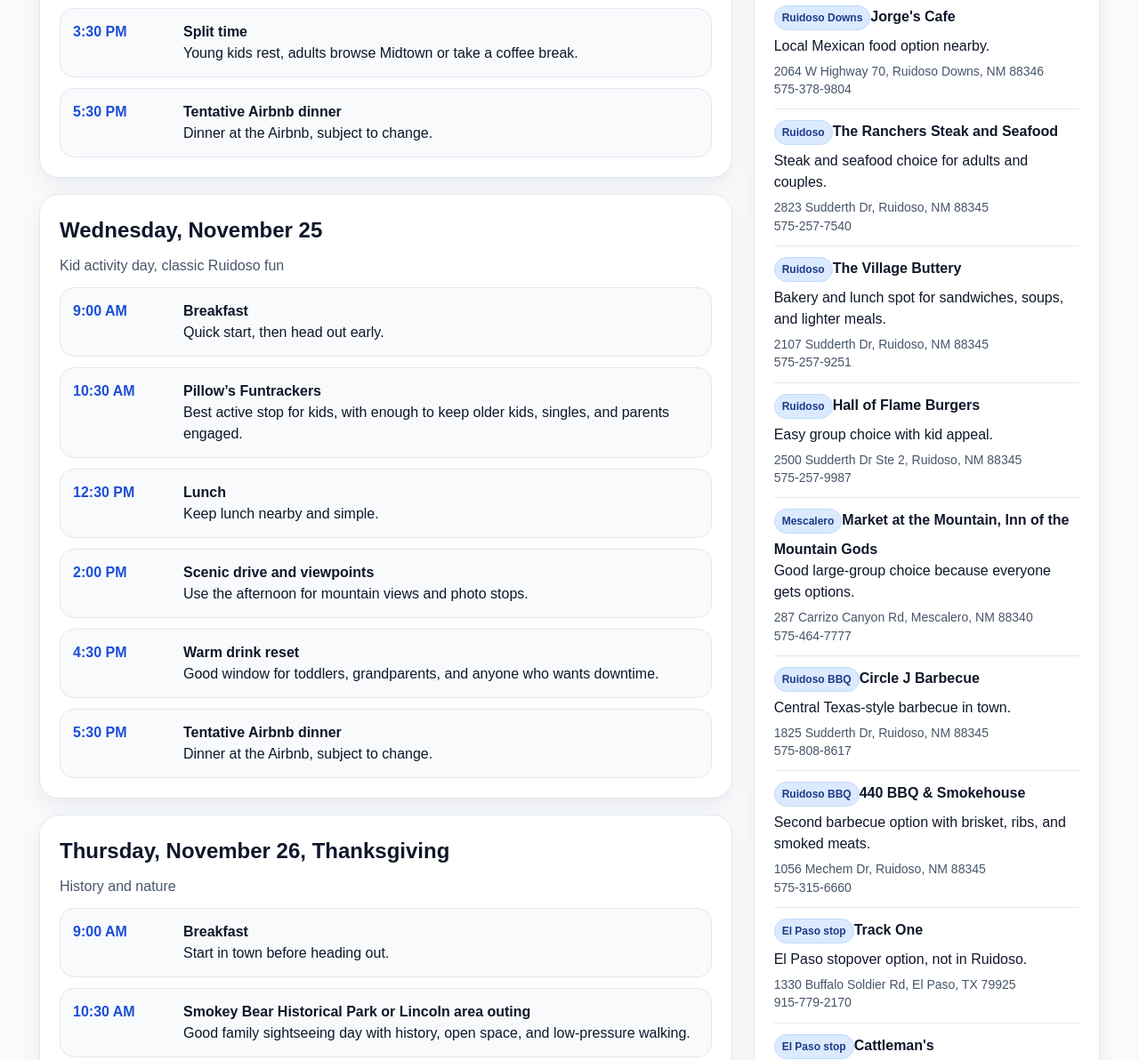
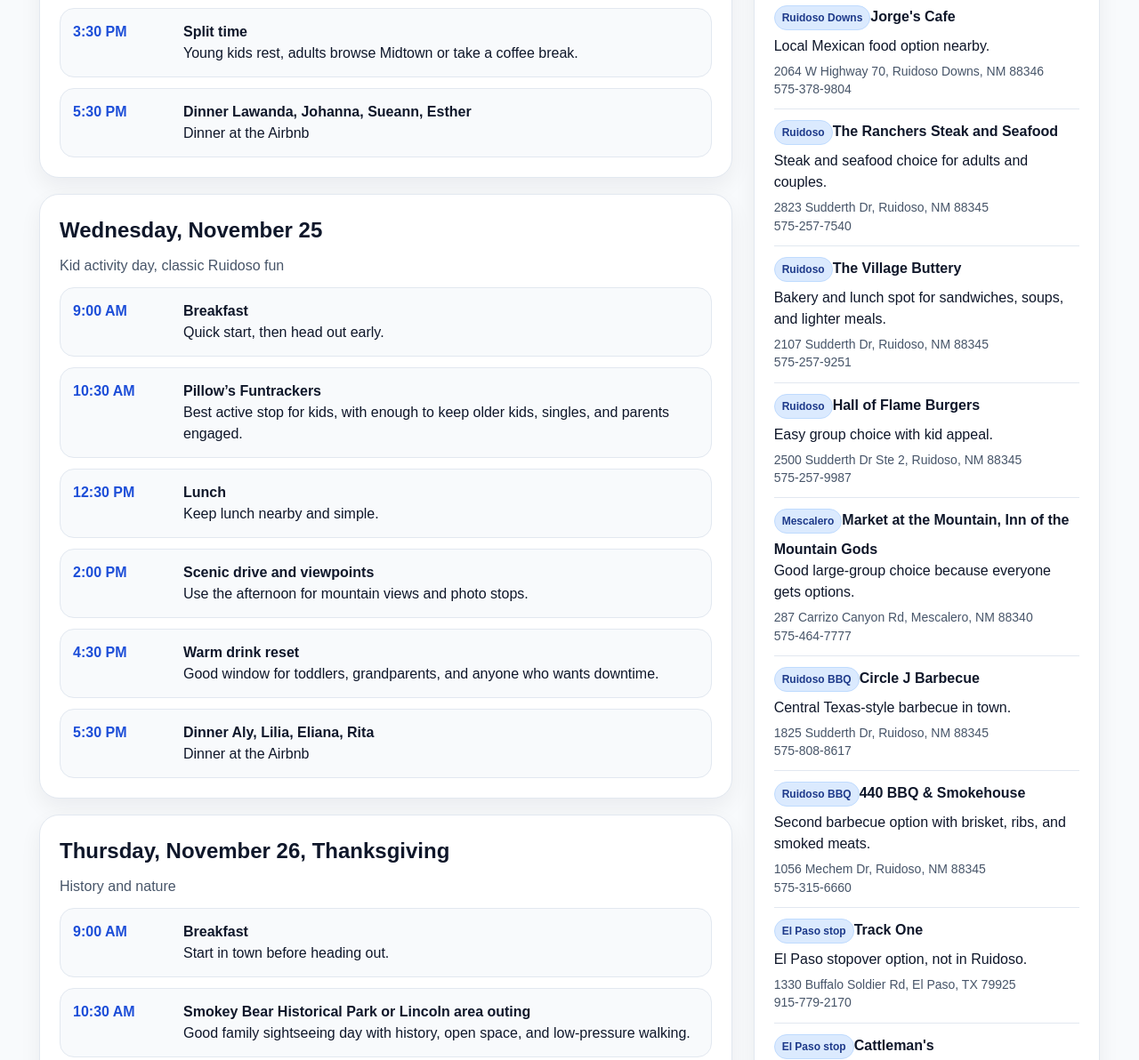
Before and after one commit to JamesJones4301/ruidoso-family-trip, a website: page index.html in a window 1280 px wide. Shown: the part 1608-2800 px from the top of the page at 89% size. Drawn offline with Linux system fonts and the light colour scheme.

Commit message:
Update index.html

```diff
--- a/index.html
+++ b/index.html
@@ -374,7 +374,7 @@
           <div><strong>Trip style</strong><br>Family-first, scenic, low-stress</div>
           <div><strong>Cold weather note</strong><br>Pack layers, hats, gloves, and stroller blankets, you will need to verify weather</div>
         </div>
-        <div class="banner">Best use, keep this page for the family view, these are ONLY IDEAS and set in stone. Lawanda will talk with ladies for specific meals</div>
+        <div class="banner">Best use, keep this page for the family view, these are ONLY IDEAS and set in stone. Dessert will be Desiree, Maegan and Valerie</div>
       </div>
     </section>
 
@@ -402,7 +402,7 @@
           <div class="event"><div class="time">12:00 PM</div><div><strong>Lunch</strong><br>Casual lunch with flexible ordering.</div></div>
           <div class="event"><div class="time">1:30 PM</div><div><strong>Grindstone Lake scenic stop</strong><br>Great for photos, short walks, and letting kids move.</div></div>
           <div class="event"><div class="time">3:30 PM</div><div><strong>Split time</strong><br>Young kids rest, adults browse Midtown or take a coffee break.</div></div>
-          <div class="event"><div class="time">5:30 PM</div><div><strong>Tentative Airbnb dinner</strong><br>Dinner at the Airbnb, subject to change.</div></div>
+          <div class="event"><div class="time">5:30 PM</div><div><strong> Dinner Lawanda, Johanna, Sueann, Esther</strong><br>Dinner at the Airbnb</div></div>
         </section>
 
         <section class="card day">
@@ -413,7 +413,7 @@
           <div class="event"><div class="time">12:30 PM</div><div><strong>Lunch</strong><br>Keep lunch nearby and simple.</div></div>
           <div class="event"><div class="time">2:00 PM</div><div><strong>Scenic drive and viewpoints</strong><br>Use the afternoon for mountain views and photo stops.</div></div>
           <div class="event"><div class="time">4:30 PM</div><div><strong>Warm drink reset</strong><br>Good window for toddlers, grandparents, and anyone who wants downtime.</div></div>
-          <div class="event"><div class="time">5:30 PM</div><div><strong>Tentative Airbnb dinner</strong><br>Dinner at the Airbnb, subject to change.</div></div>
+          <div class="event"><div class="time">5:30 PM</div><div><strong>Dinner Aly, Lilia, Eliana, Rita</strong><br>Dinner at the Airbnb</div></div>
         </section>
 
         <section class="card day">
@@ -424,7 +424,7 @@
           <div class="event"><div class="time">12:30 PM</div><div><strong>Lunch</strong><br>Plan lunch after the outing, based on the final route.</div></div>
           <div class="event"><div class="time">2:00 PM</div><div><strong>Return to Ruidoso</strong><br>Young kids nap, adults browse Midtown or rest before dinner.</div></div>
           <div class="event"><div class="time">4:30 PM</div><div><strong>Optional short scenic stop</strong><br>Use this for a family photo if weather stays clear.</div></div>
-          <div class="event"><div class="time">5:30 PM</div><div><strong>Tentative Airbnb dinner</strong><br>Dinner at the Airbnb, subject to change.</div></div>
+          <div class="event"><div class="time">5:30 PM</div><div><strong>Dinner Chris, James, Mario, Kameron, Gigi and others</strong><br>Dinner at the Airbnb</div></div>
         </section>
 
         <section class="card day">
@@ -434,7 +434,7 @@
           <div class="event"><div class="time">10:30 AM</div><div><strong>Ruidoso Winter Park or scenic outdoor stop</strong><br>Main outing for the day, because holiday closures are common.</div></div>
           <div class="event"><div class="time">1:00 PM</div><div><strong>Holiday meal</strong><br>Best move is a pre-booked group meal or a house meal.</div></div>
           <div class="event"><div class="time">3:30 PM</div><div><strong>Walk, rest, and family photo time</strong><br>Keep this short and weather-aware.</div></div>
-          <div class="event"><div class="time">5:30 PM</div><div><strong>Tentative Airbnb dinner</strong><br>Thanksgiving dinner at the Airbnb, subject to change.</div></div>
+          <div class="event"><div class="time">5:30 PM</div><div><strong>Dinner Poppi, Cougar, Levi</strong><br>Thanksgiving dinner at the Airbnb.</div></div>
         </section>
 
         <section class="card day">
```
